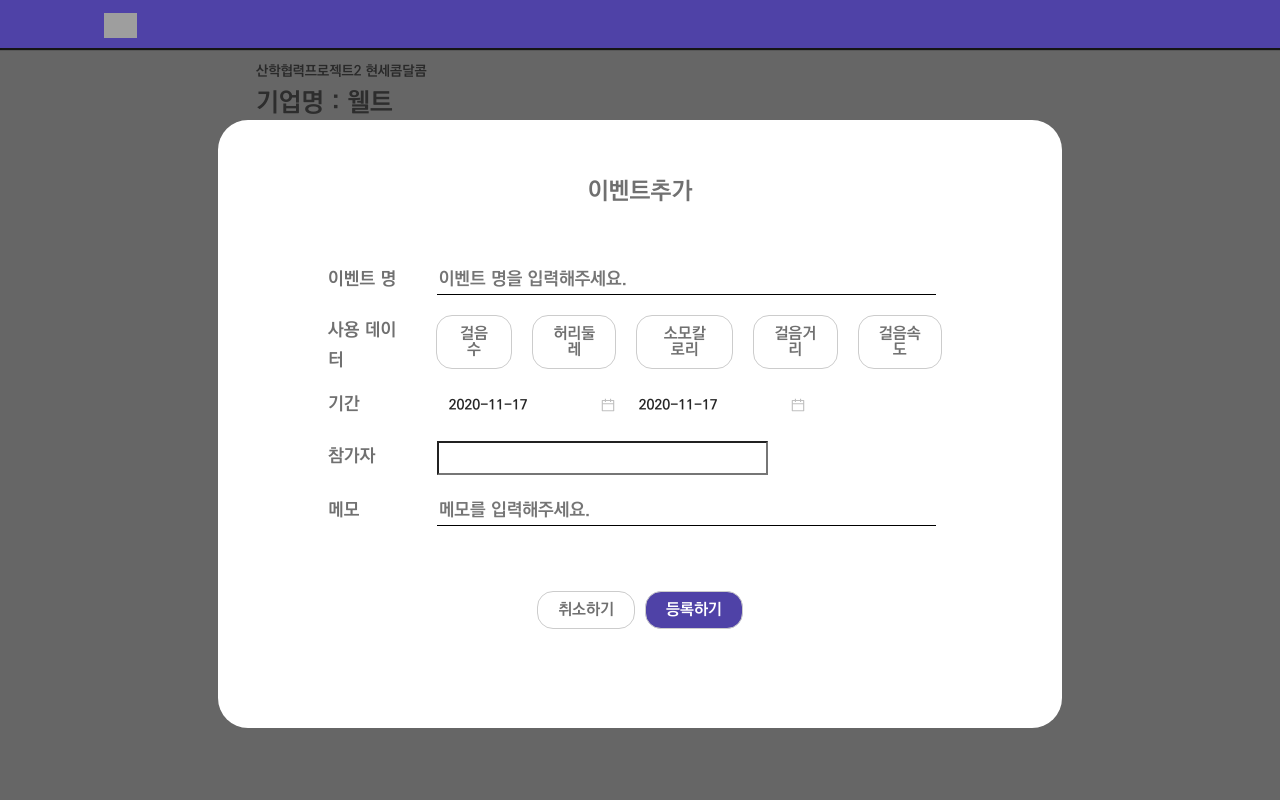
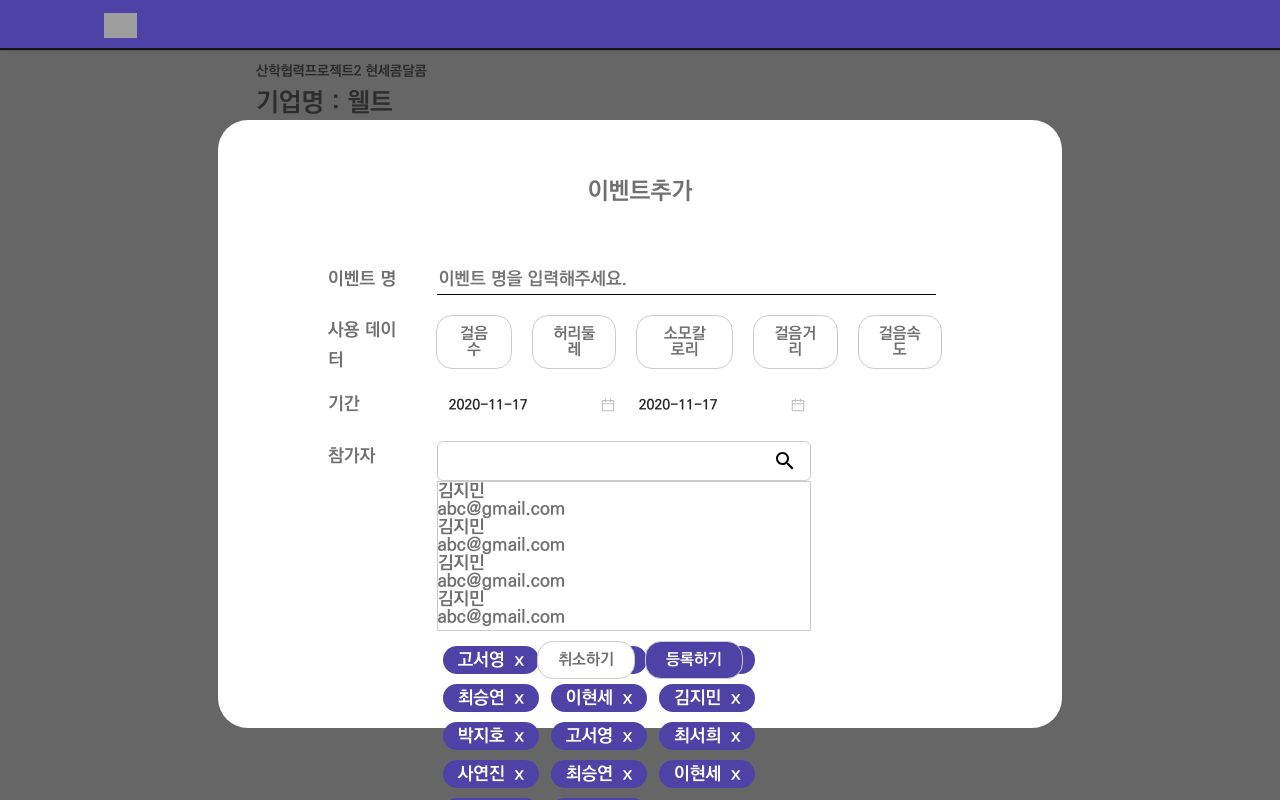
Before and after one commit to jimniDev/weltb2b, a React (Create React App) app: page /event/add in a window 1280 px wide. Built offline with nearby package versions, Linux system fonts and the light colour scheme; grey boxes are pictures that could not be loaded.

Commit message:
참가자 리스트 fronend만 구현
해야할 것
- api에서 데이터 가져오기
- 리스트에 추가 삭제 구현
- 검색어로 이름 찾기
- 팝업 창 띄우기 기능구현하기

```diff
--- a/src/Screens/AddEvent/AddEvent.js
+++ b/src/Screens/AddEvent/AddEvent.js
@@ -5,8 +5,11 @@ import MainHeader from "../../Components/MainHeader";
 import Helmet from "react-helmet";
 import { AddEventBackground, AddEventModal, AddEventTitle,
   Form, FormItem, FormLabel, FormTextInput, CheckboxInput, CheckboxLabelDefault, CheckBoxUl,
-  CancelButton, SubmitButton, ButtonWrapper } from "./AddEventStyle";
+  CancelButton, SubmitButton, ButtonWrapper, SearchBox, SearchInput } from "./AddEventStyle";
 import { useHistory } from "react-router-dom";
+import SearchImg from "../../assets/img/SearchImg";
+import ParticipantsList from "./ParticipantsList";
+import SearchList from "./SearchList";
 
 
 const AddEvent = () => {
@@ -16,7 +19,11 @@ const AddEvent = () => {
   const [selectedDataList, setSelectedDataList] = useState([]);
   const [startdate, setStartdate] = useState(new Date());
   const [enddate, setEnddate] = useState(new Date());
-  const [participants, setParticipants] = useState([]);
+  const [keyword, setKeyword] = useState("");
+  const [participants, setParticipants] = useState([
+    "고서영", "최서희", "사연진", "최승연", "이현세", "김지민", "박지호",
+    "고서영", "최서희", "사연진", "최승연", "이현세", "김지민", "박지호",
+  ]);
   const [memo, setMemo] = useState("");
 
   const [dataInfo, setDataInfo] = useState([
@@ -29,10 +36,15 @@ const AddEvent = () => {
 
   useEffect(() => {
     setDataInfo(dataInfo);
-
+    if(keyword == ""){
+      //전체 보여주기
+    }else{
+      // 검색
+      console.log(keyword + " 검색");
+    }
     return () => {
     }
-  }, [dataInfo])
+  }, [keyword, dataInfo])
 
   const onChange = (event) => {
     const {
@@ -45,6 +57,9 @@ const AddEvent = () => {
         break;
       case "memo":
         setMemo(value);
+        break;
+      case "keyword":
+        setKeyword(value);
         break;
       default:
         break;
@@ -72,15 +87,41 @@ const AddEvent = () => {
   }
 
   const onSubmitBtn = () => {
-    console.log(
-      "이벤트명: "+title,
-      "사용데이터: (순서대로)" +JSON.stringify(dataInfo),
-      "기간1: "+startdate,
-      "기간2: "+enddate,
-      "참가자리스트: ",
-      "메모: "+memo
-    )
+    let selectedList = isSelected();
+
+    var str =
+      "이벤트명: "+title+"\n"+
+      "사용데이터: (순서대로)" +selectedList+"\n"+
+      "기간1: "+startdate+"\n"+
+      "기간2: "+enddate+"\n"+
+      "참가자리스트: "+"\n"+
+      "메모: "+memo;
+
+    console.log(str);
+
+    if(title === ""){
+      alert("이벤트명을 입력해주세요.");
+    }else if(selectedList.length <= 0){
+      alert("사용데이터를 선택해주세요.");
+    }else if(startdate === null || enddate === null){
+      alert("기간을 선택해주세요.");
+    }else{
+      alert(str+"등록 완료");
+    }
+    // 빈 참가리스트 예외처리
+
     // history.goBack()
+  }
+
+  const isSelected = () => {
+    var selectedList = []
+    dataInfo.forEach(data => {
+      if(data.isChecked === true){
+        selectedList.push(data.name);
+      }
+    })
+    console.log(selectedList);
+    return selectedList;
   }
 
   const CheckBox = props => {
@@ -111,6 +152,15 @@ const AddEvent = () => {
        if (data.value === event.target.value) data.isChecked = event.target.checked
     });
   }
+
+  const onFocus = (e) => {
+    // e.preventDefault();
+    // const { nativeEvent: { target: {name} }} = e;
+    // if(name === "keyword"){
+    //   console.log("keyword focus");
+    // }
+  }
+
 
   return (
     <>
@@ -152,7 +202,16 @@ const AddEvent = () => {
             </FormItem>
             <FormItem>
               <FormLabel>참가자</FormLabel>
-              <input type="text" name="participant" />
+              <div style={{width:"60%"}}>
+                <SearchBox>
+                  <SearchInput type="text" name="keyword" value={keyword} onChange={onChange} onFocus={onFocus}/>
+                  <SearchImg/>
+                </SearchBox>
+                <div>
+                  <SearchList visibility={true}/>
+                  <ParticipantsList list={participants}/>
+                </div>
+              </div>
             </FormItem>
             <FormItem>
               <FormLabel>메모</FormLabel>
--- a/src/Screens/AddEvent/AddEventStyle.js
+++ b/src/Screens/AddEvent/AddEventStyle.js
@@ -1,3 +1,4 @@
+import Search from "antd/lib/input/Search";
 import styled from "styled-components";
 
 export const AddEventBackground = styled.div`
@@ -107,5 +108,23 @@ export const SubmitButton = styled.p`
 export const ButtonWrapper = styled.div`
     text-align: center;
     margin-top: 50px;
+    position: absolute;
+    bottom: 44px;
+    right: 0;
+    left: 0;
 `
-// https://stackoverflow.com/questions/56655066/using-pseudo-code-to-style-radio-button-with-styled-components
+
+export const SearchBox = styled.div`
+    border: 1px solid #CCCCCC;
+    border-radius: 6px;
+    width: 100%;
+    height: 40px;
+    display: flex;
+    justify-content: space-around;
+    align-items: center;
+`
+
+export const SearchInput = styled.input`
+    width: 80%;
+    border: none;
+`
--- /dev/null
+++ b/src/Screens/AddEvent/ParticipantsList.js
@@ -0,0 +1,48 @@
+import React, { useState } from 'react';
+import styled from "styled-components";
+
+export const Ul = styled.ul`
+    display: flex;
+    flex-wrap:wrap;
+    margin-top: 10px;
+    margin-bottom: 30px;
+    height: 200px;
+    overflow-y: scroll;
+    align-content: flex-start;
+`
+export const Li = styled.li`
+    border: none;
+    background: #4F42A7;
+    border-radius: 14px;
+    color: #FFFFFF;
+    margin: 5px 6px;
+    display: flex;
+    justify-content: space-around;
+    align-items: center;
+    padding: 5px 15px;
+`
+export const Name = styled.p`
+    margin-right: 10px;
+`
+
+const ParticipantsList = ({list}) => {
+
+    const [plist, setPlist] = useState(list)
+    const onDelete = () => {
+        alert("삭제");
+    }
+
+    return(
+        <Ul>
+            {plist.map(p => {
+                console.log(p);
+                return (<Li>
+                    <Name>{p}</Name>
+                    <p onClick={onDelete}>x</p>
+                </Li>)
+            })}
+        </Ul>
+    )
+}
+
+export default ParticipantsList;
--- /dev/null
+++ b/src/Screens/AddEvent/SearchList.js
@@ -0,0 +1,35 @@
+import React, { useState } from 'react';
+import styled from "styled-components";
+
+const Wrapper = styled.ul`
+    height: 150px;
+    border: 1px solid #CCCCCC;
+    overflow-y: scroll;
+`;
+
+const SearchList = ({visibility}) => {
+    const [list, setList] = useState([
+        {id: 1, name: "김지민", email: "abc@gmail.com"},
+        {id: 2, name: "김지민", email: "abc@gmail.com"},
+        {id: 3, name: "김지민", email: "abc@gmail.com"},
+        {id: 4, name: "김지민", email: "abc@gmail.com"},
+    ]);
+
+    return (
+        <>
+            {visibility &&
+                <Wrapper>
+                    {list.map(l => (
+                            <li>
+                                <p>{l.name}</p>
+                                <p>{l.email}</p>
+                            </li>
+                        )
+                    )}
+                </Wrapper>
+            }
+        </>
+    )
+}
+
+export default SearchList;
--- /dev/null
+++ b/src/assets/img/SearchImg.js
@@ -0,0 +1,15 @@
+import { render } from "@testing-library/react";
+import React from "react";
+
+const SearchImg = () => {
+    return(
+        <>
+            <svg xmlns="http://www.w3.org/2000/svg" height="24" viewBox="0 0 24 24" width="24">
+                <path d="M0 0h24v24H0z" fill="none"/>
+                <path d="M15.5 14h-.79l-.28-.27C15.41 12.59 16 11.11 16 9.5 16 5.91 13.09 3 9.5 3S3 5.91 3 9.5 5.91 16 9.5 16c1.61 0 3.09-.59 4.23-1.57l.27.28v.79l5 4.99L20.49 19l-4.99-5zm-6 0C7.01 14 5 11.99 5 9.5S7.01 5 9.5 5 14 7.01 14 9.5 11.99 14 9.5 14z"/>\
+            </svg>
+        </>
+    )
+}
+
+export default SearchImg;
```
